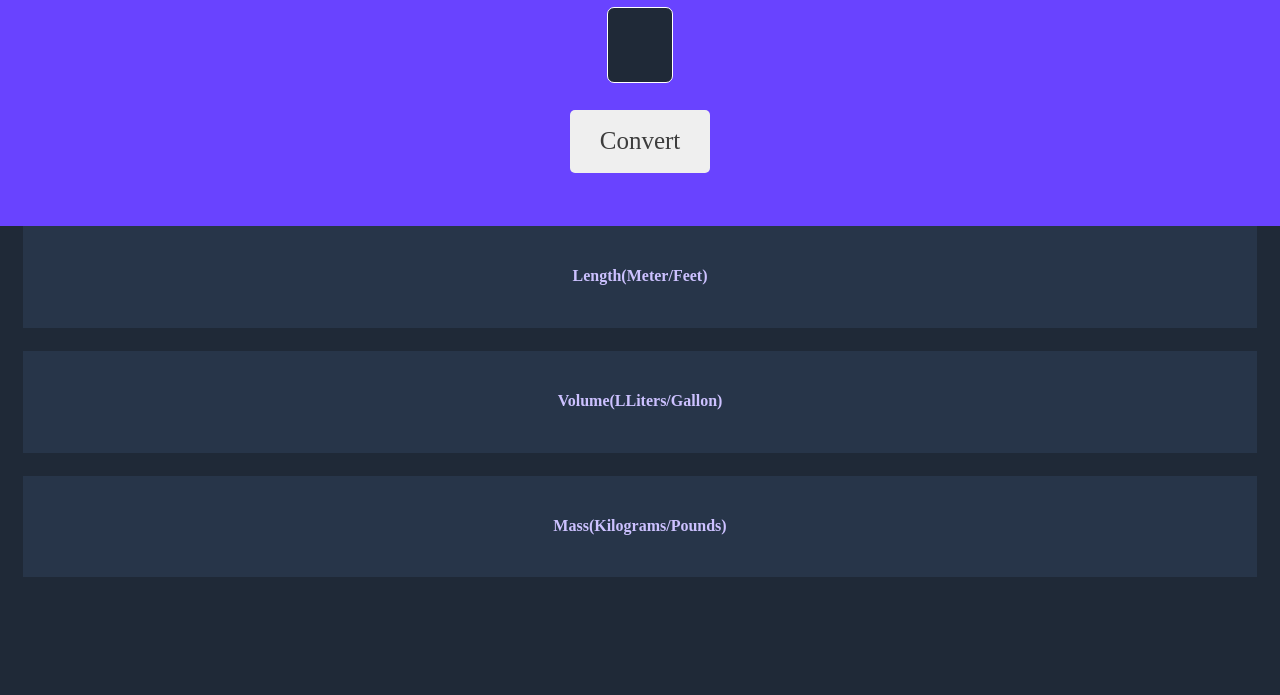
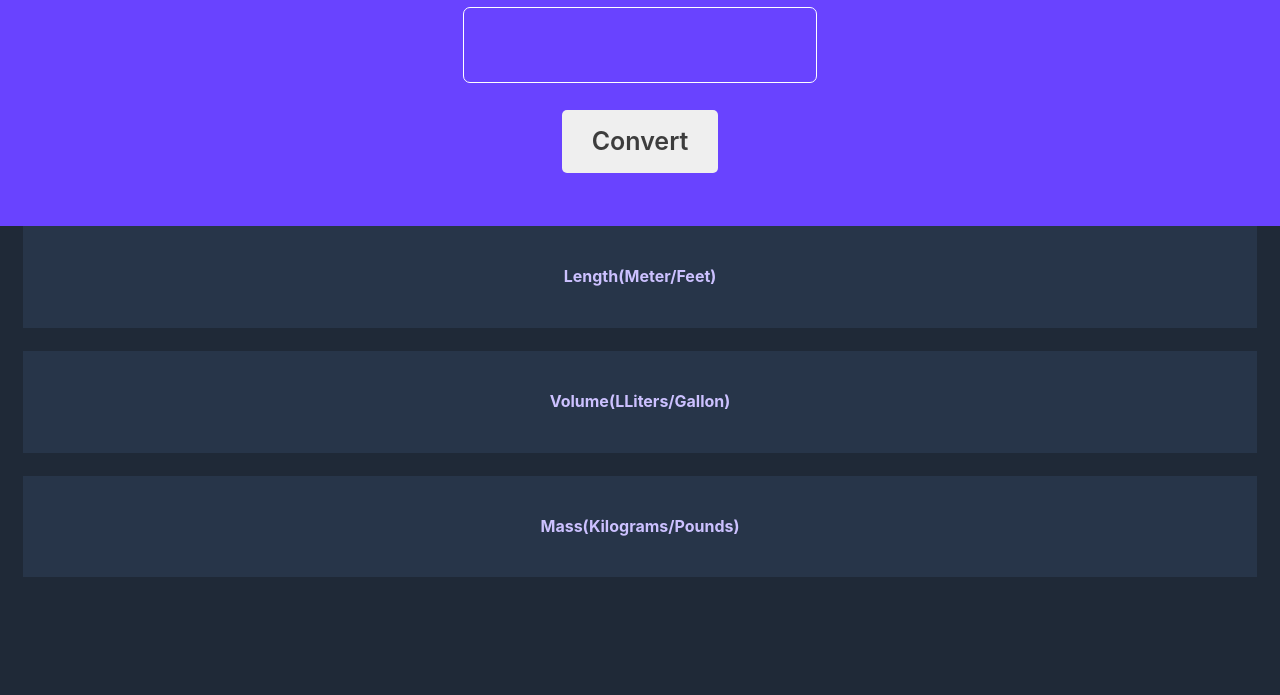
Before and after one commit to mayo7e/unit-converter, a plain HTML site: page index.html in a window 1280 px wide. Shown: the part 105-800 px from the top of the page. Drawn offline with nearby package versions, Linux system fonts and the light colour scheme.

Commit message:
input background color

```diff
--- a/index.css
+++ b/index.css
@@ -1,12 +1,13 @@
 body {
     margin: 0;
+    text-align: center;
     background: #1F2937;
-    text-align: center;
+   font-family: 'Inter', sans-serif;
+
 }
 
-
+/* ----HEADER -Start---- */
 .header{
-
    background: #6943FF;
    color: #ffffff;
    padding: 33px 50px;
@@ -14,19 +15,21 @@ body {
 
 #header-title{
     font-size: 28px;
+
 }
 
 #input-el{
     font-size: 58px;
+    color: #ffffff;
+
     border: 1px solid white;
-    width: 63px;
-    display: block;
-    background: #1F2937;
-    color: #FFFAFA;
-
     padding: 4px 2pc;
     margin: 0 auto;
     border-radius: 7px;
+    width: 30%;
+
+    background: #6943FF;
+    display: block;
 
 }
 
@@ -37,15 +40,20 @@ body {
 }
 
 button{
-   margin-top: 27px;
+    margin-top: 27px;
     padding: 17px 30px;
+    border: none;
     border-radius: 5px;
-    border: none;
+
+    font-family: 'Inter', sans-serif;
     font-size: 25px;
+    font-weight:  600;
     color: #3D3D3D;
- ;
+
 }
+/* ----HEADER -End---- */
 
+/* ----MAIN -Start---- */
 h4{
     color: #CCC1FF;
 }
@@ -55,6 +63,9 @@ h5{
 
 .main_unit-section{
     padding: 20px;
+    margin:  0 23px 23px 23px;
+
     background: #273549;
-    margin:  0 23px 23px 23px;
+
 }
+/* ----MAIN -End---- */
```
